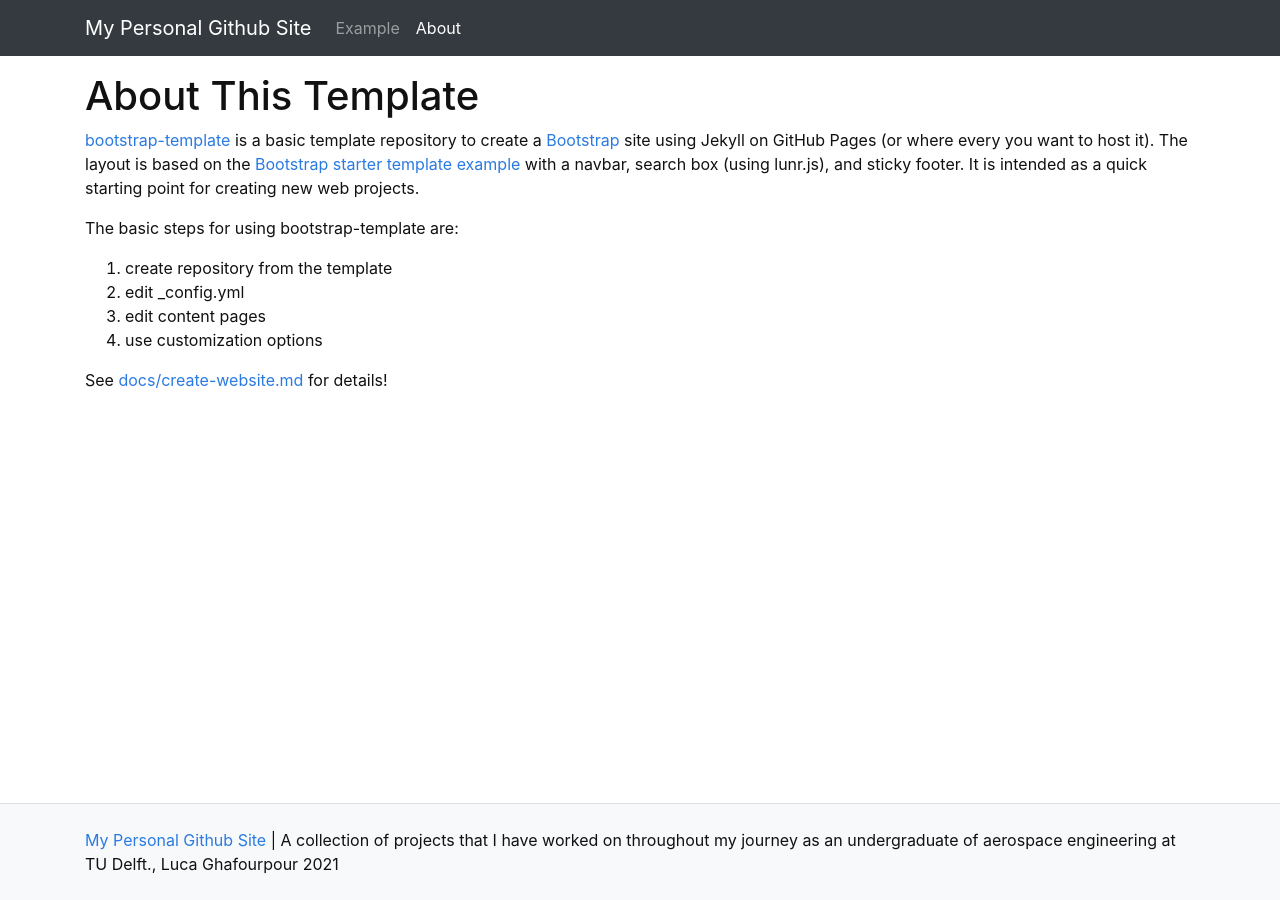
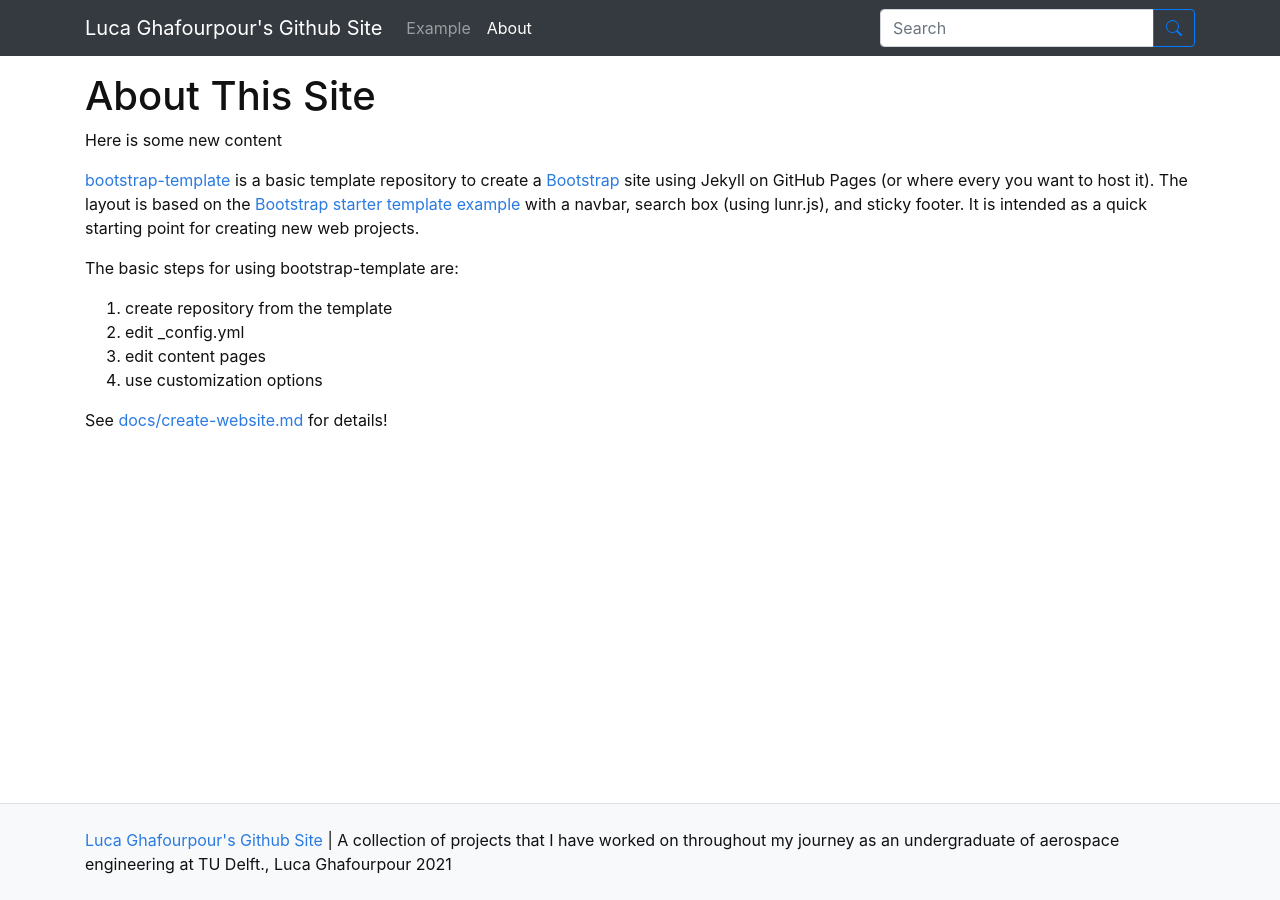
Before and after one commit to gluca99/lghafourpour, a Jekyll site: the page built from pages/about.md, in a window 1280 px wide. Built offline with Jekyll 4.4.1, drawn with Linux system fonts in a browser that asks for light colours.

Commit message:
Start creating content

```diff
--- a/_config.yml
+++ b/_config.yml
@@ -9,12 +9,12 @@
 #######
 # SITE SETTINGS
 #
-title: My Personal Github Site
+title: Luca Ghafourpour's Github Site
 description: "A collection of projects that I have worked on throughout my journey as an undergraduate of aerospace engineering at TU Delft."
 year: 2021
 author: Luca Ghafourpour
 # add search box to navbar, true/false
-search: false
+search: true
 
 ##########
 # URL VARIABLES [optional!]
--- a/pages/about.md
+++ b/pages/about.md
@@ -1,8 +1,11 @@
 ---
-title: About This Template
+title: About This Site
 nav: About
 nav_order: 2
 ---
+
+Here is some new content
+
 
 [bootstrap-template](https://github.com/thecdil/bootstrap-template) is a basic template repository to create a [Bootstrap](https://getbootstrap.com/) site using Jekyll on GitHub Pages (or where every you want to host it).
 The layout is based on the [Bootstrap starter template example](https://getbootstrap.com/docs/4.5/examples/) with a navbar, search box (using lunr.js), and sticky footer.
```
Also changed, not shown: Gemfile (added, +15 -0 lines).
